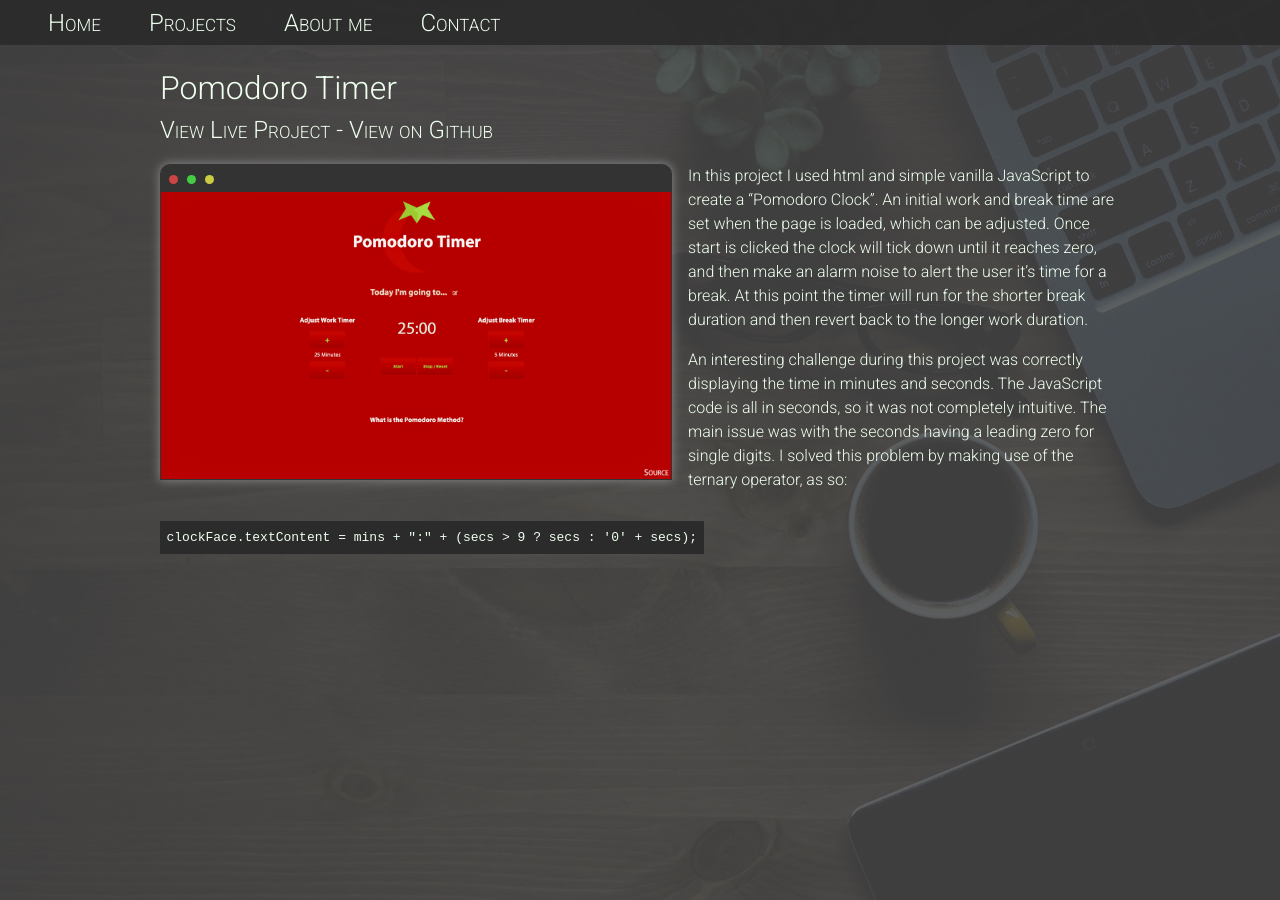
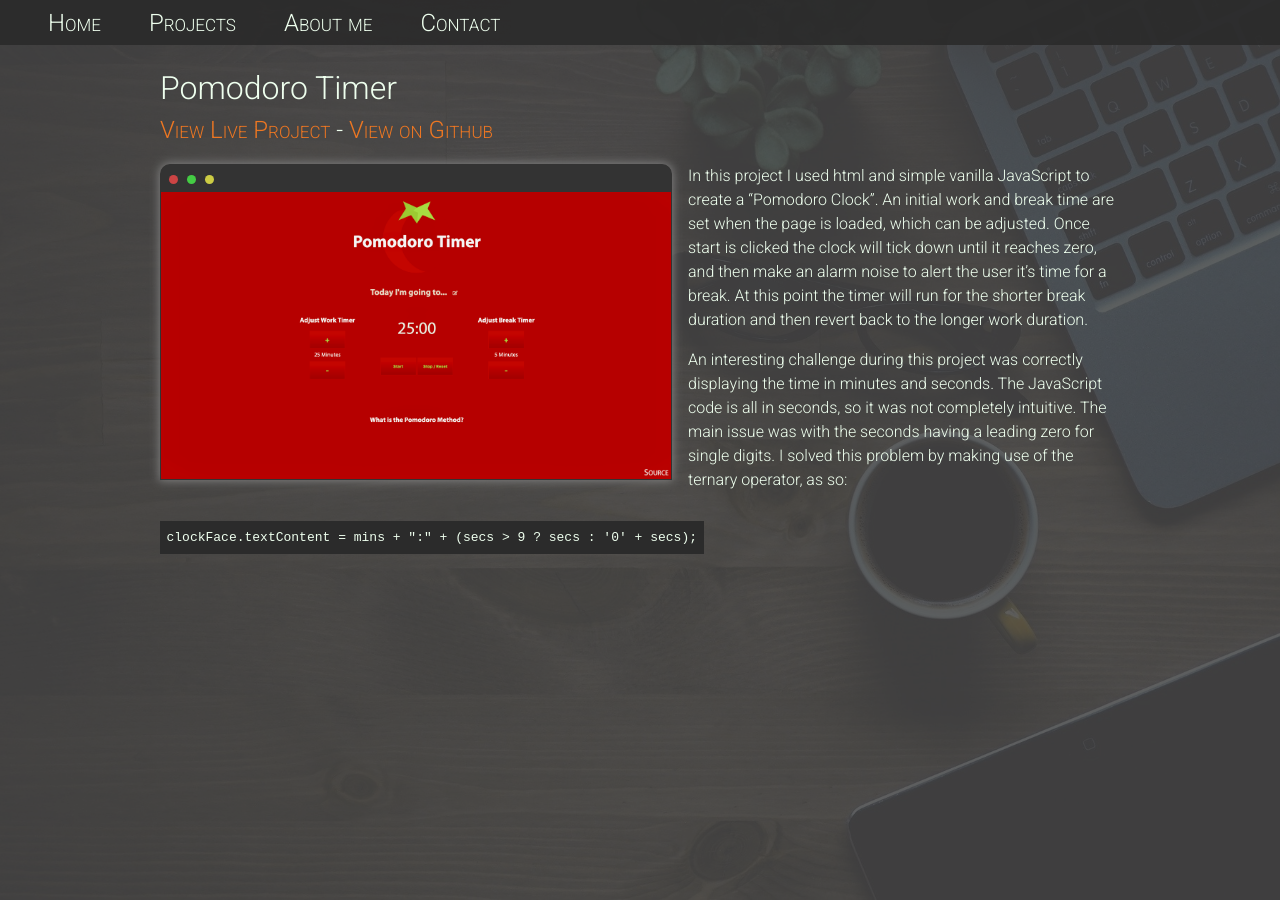
Before and after one commit to jmcharter/Portfolio-2019, a Jekyll site: the page built from dist/pomodoro.md, in a window 1280 px wide. Built offline with Jekyll 4.4.1, drawn with Linux system fonts in a browser that asks for light colours; nearby versions of some CDN libraries.

Commit message:
fix <a> styling

```diff
--- a/dist/css/project_page.css
+++ b/dist/css/project_page.css
@@ -1,6 +1,7 @@
 @import url("https://fonts.googleapis.com/css?family=Raleway:400,600|Roboto:300,700&display=swap");
 h2 a {
   font-variant: small-caps;
+  color: #ee7722;
 }
 
 p a {
--- a/scss/project_page.scss
+++ b/scss/project_page.scss
@@ -3,6 +3,7 @@
 
 h2 a {
     font-variant: small-caps;
+    color: $secondary-colour;
 }
 
 p a {
```
Also changed, not shown: 3 other files.
